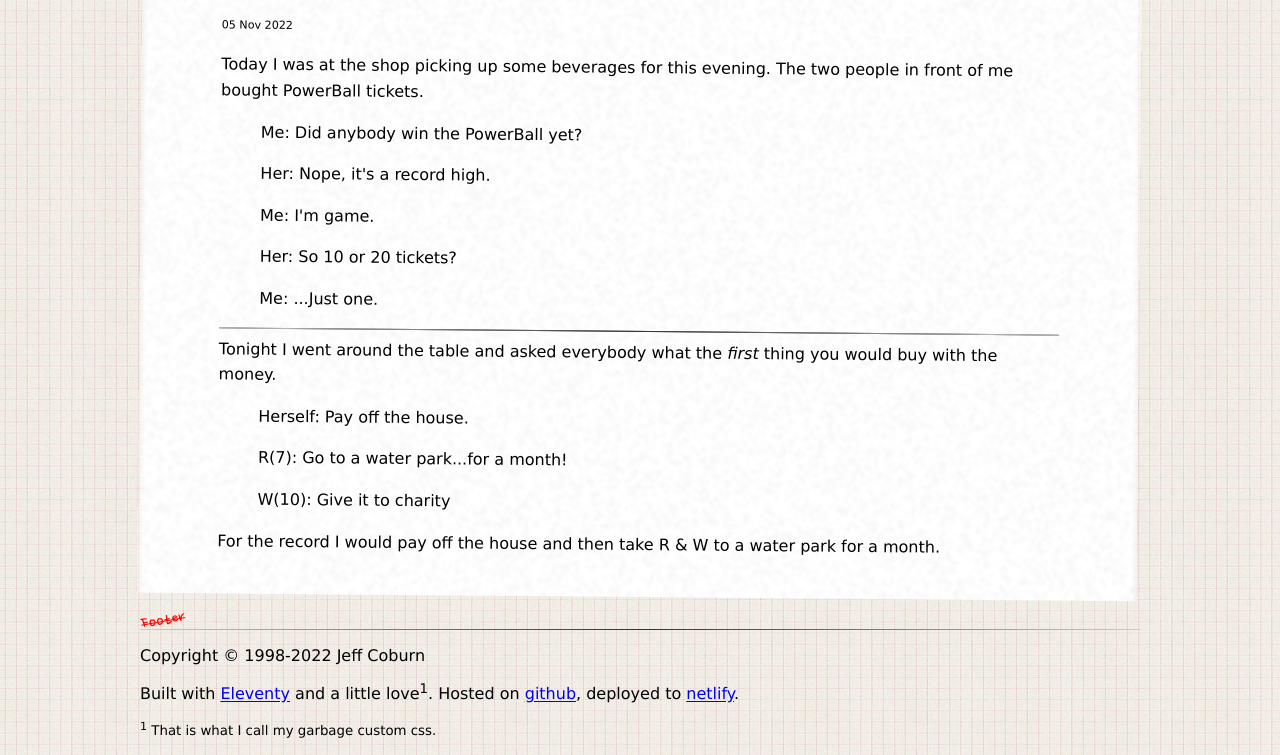
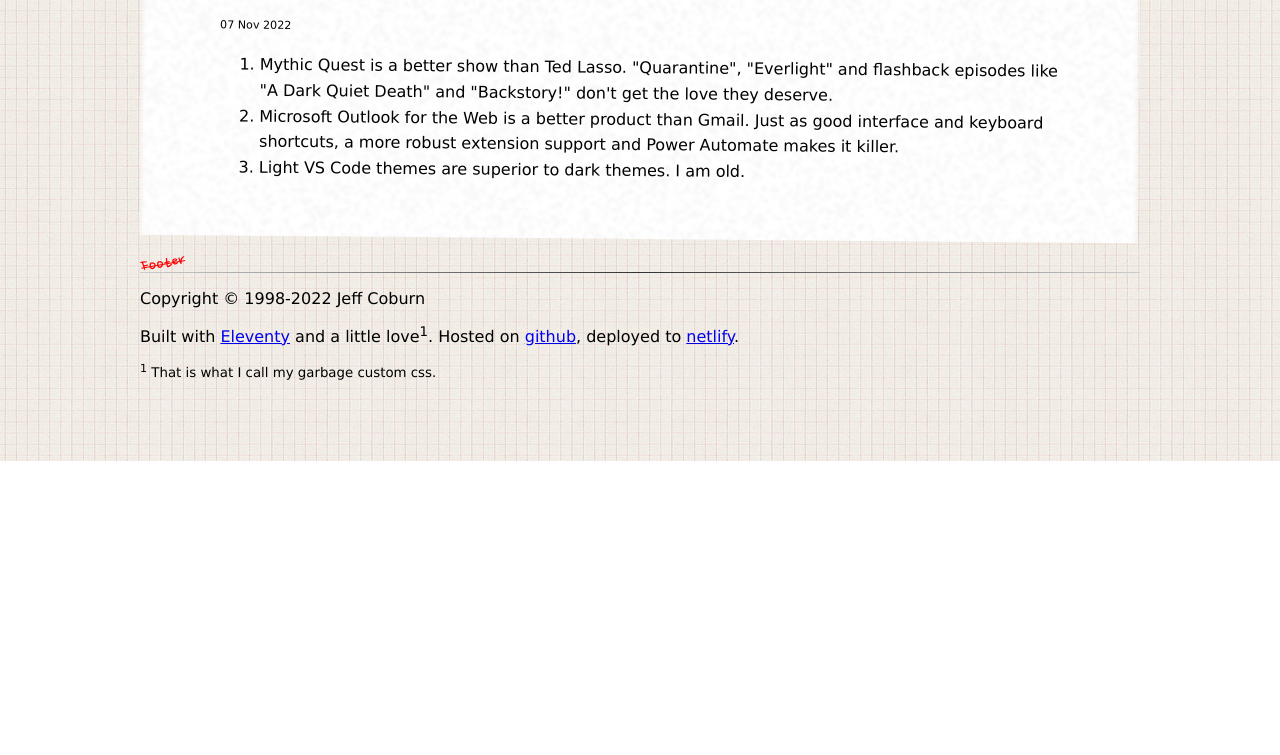
Before and after one commit to coburnicus/jeffcoburn.com, an Eleventy site: page posts/2022/hottakes1.md in a window 1280 px wide. Shown: the part 339-1094 px from the top of the page. After the commit the page ends 800 px from the top, so only its background shows below. Built offline with nearby package versions, Linux system fonts and the light colour scheme; Eleventy itself is replaced by a stand-in of ours; files that its build step writes are made by us from their sources.

Commit message:
Update hottakes1.md

```diff
--- a/posts/2022/hottakes1.md
+++ b/posts/2022/hottakes1.md
@@ -1,29 +1,12 @@
 ---
-title: Dream Big
-date: 2022-11-05
+title: Hot Takes #1
+date: 2022-11-07
 tags:
 
 layout: layouts/post.njk
 ---
-Today I was at the shop picking up some beverages for this evening. The two people in front of me bought PowerBall tickets.
-<blockquote>
-Me: Did anybody win the PowerBall yet?
-
-Her: Nope, it's a record high.
-
-Me: I'm game.
-
-Her: So 10 or 20 tickets?
-
-Me: ...Just one.
-</blockquote>
-<hr>
-Tonight I went around the table and asked everybody what the <i>first</i> thing you would buy with the money.
-<blockquote>
-Herself: Pay off the house.
-
-R(7): Go to a water park...for a month!
-
-W(10): Give it to charity
-</blockquote>
-For the record I would pay off the house and then take R & W to a water park for a month.
+<ol>
+    <li>Mythic Quest is a better show than Ted Lasso. "Quarantine", "Everlight" and flashback episodes like "A Dark Quiet Death" and "Backstory!" don't get the love they deserve.</li>
+    <li>Microsoft Outlook for the Web is a better product than Gmail. Just as good interface and keyboard shortcuts, a more robust extension support and Power Automate makes it killer.</li>
+    <li>Light VS Code themes are superior to dark themes. I am old.</li>
+</ol>
```
